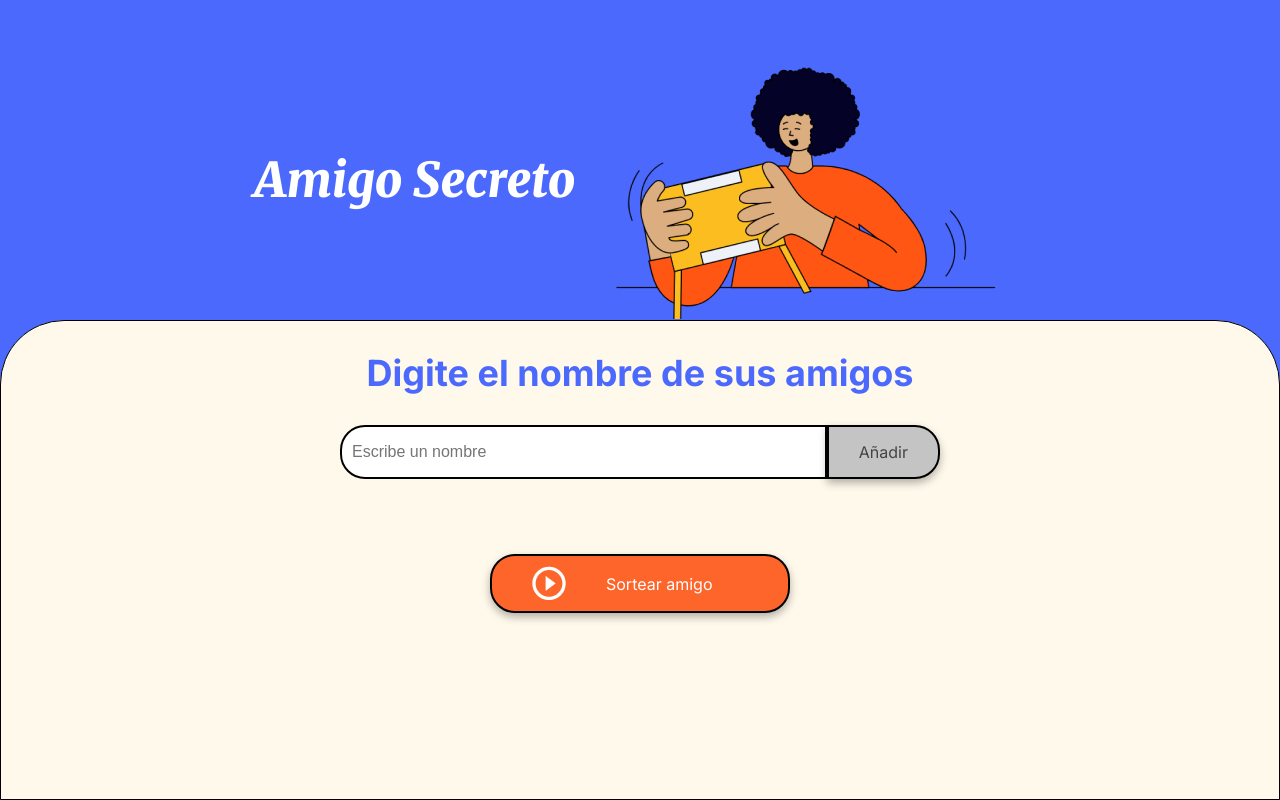
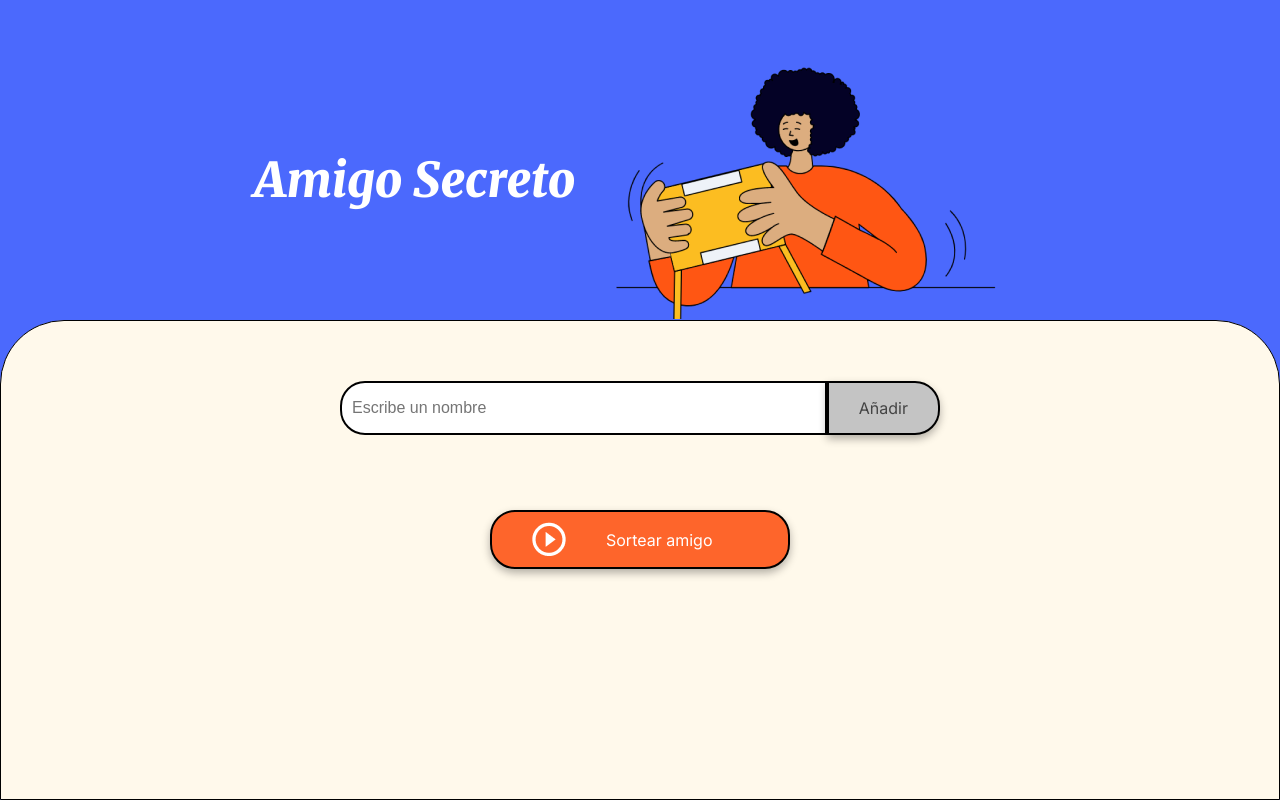
Before and after one commit to Dora2113/challenge-amigo-secreto-esp-main, a plain HTML site: page index.html in a window 1280 px wide. Drawn offline with Linux system fonts and the light colour scheme.

Commit message:
Borre el texto de la etiqueta h2

```diff
--- a/index.html
+++ b/index.html
@@ -18,7 +18,7 @@
         </header>
 
         <section class="input-section">
-            <h2 class="section-title">Digite el nombre de sus amigos</h2>
+            <h2 class="section-title"></h2>
             <div class="input-wrapper">
                 <input type="text" id="amigo" class="input-name" placeholder="Escribe un nombre">
                 <button class="button-add" onclick="agregarAmigo()">Añadir</button>
```
